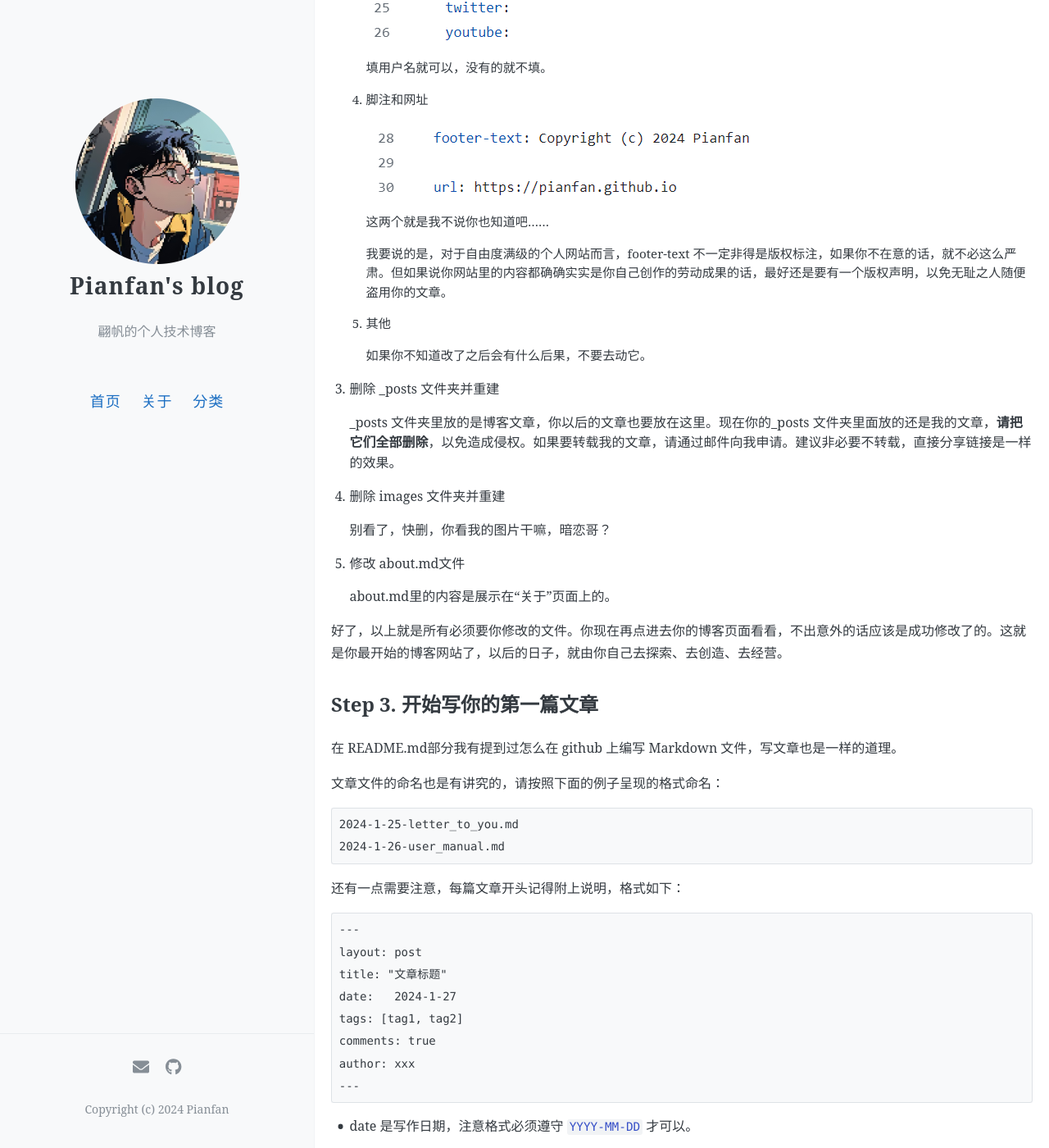
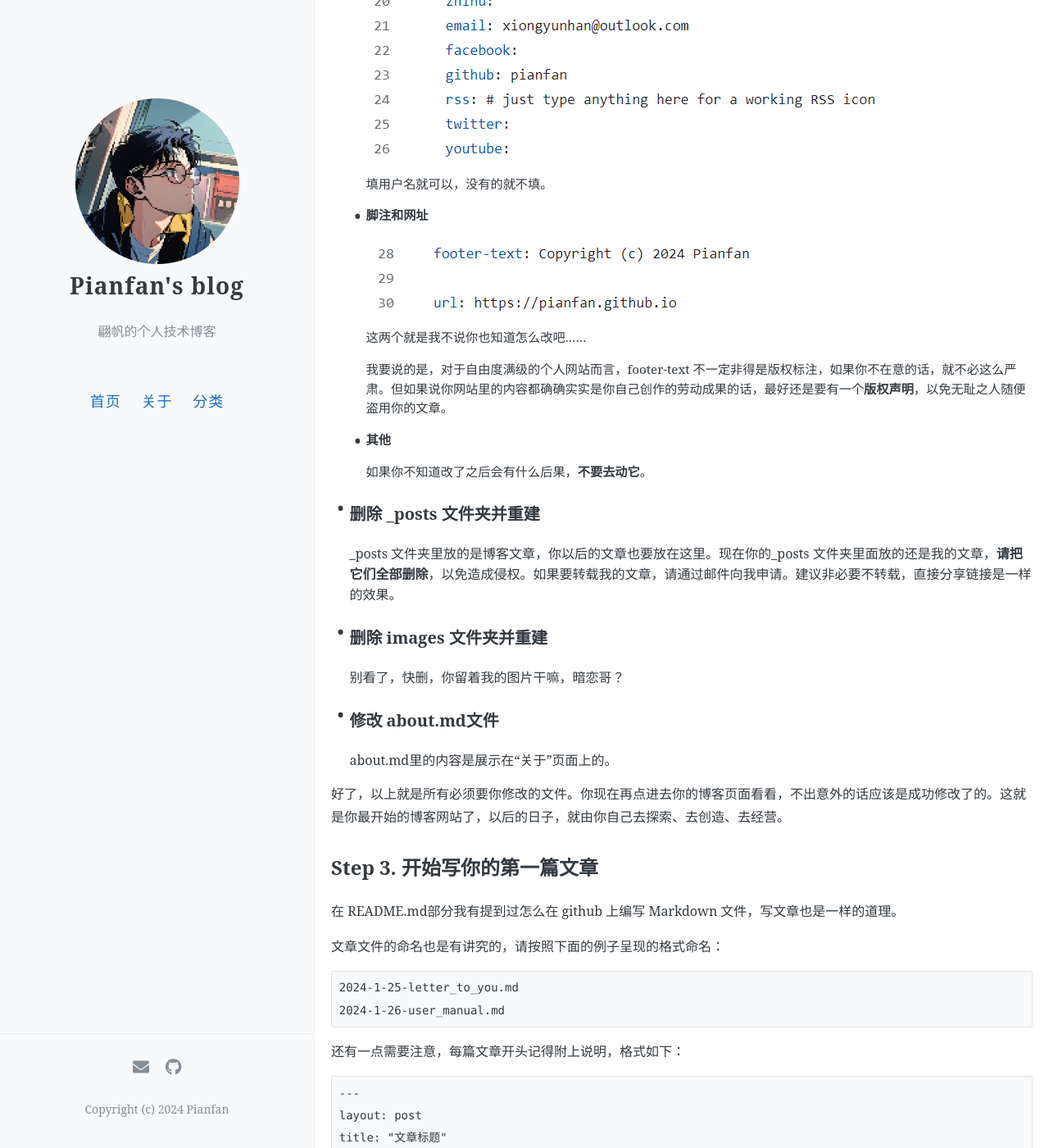
Before and after one commit to Alwyn-Tan/alwyn-tan.github.io, a Jekyll site: the page built from _posts/2024-1-27-build_own_website.md, in a window 1280 px wide and 1400 px high, scrolled down 3678 px. Shown: the whole window at 82% size. Built offline with Jekyll 4.4.1, drawn with Linux system fonts in a browser that asks for light colours; some of the changed text lies outside the part shown.

Commit message:
更新文章

```diff
--- a/_posts/2024-1-27-build_own_website.md
+++ b/_posts/2024-1-27-build_own_website.md
@@ -33,69 +35,69 @@ author: pianfan
 
 如果这时你在浏览器网址一栏搜索你刚刚建立的仓库名，出现的会是我的博客页面。因为你刚才是直接复刻的我的博客仓库，里面的文件都是我原来仓库里的文件。你需要修改几个文件里的几个最基本的地方，来使页面与你的个人信息相关联。
 
-1. 修改 README.md文件
+- ### 修改 README.md文件
 
-   README.md文件是对仓库的说明，一般来说第一行标题都是仓库名称，后面就是关于仓库的一些介绍。我只填写了最简要的说明，你可以根据你自己的情况来写，或者不写也可以，它并不影响我们的网站页面。
+  README.md文件是对仓库的说明，一般来说第一行标题都是仓库名称，后面就是关于仓库的一些介绍。我只填写了最简要的说明，你可以根据你自己的情况来写，或者不写也可以，它并不影响我们的网站页面。
 
-   要修改文件可直接点击文件名称，然后点击右上角的笔图案，即可开始编辑。
+  要修改文件可直接点击文件名称，然后点击右上角的笔图案，即可开始编辑。
 
-   ![点击笔](https://pianfan.github.io/images/pen.png)
+  ![点击笔](https://pianfan.github.io/images/pen.png)
 
-   .md 文件是 markdown 文件，使用的是 Markdown 语言。这一易学易用的语言将 HTML 里的一些常见标签都用带有特殊含义的符号来表示，大大方便了文档的书写，而且对代码类文本的支持度很高，因此深受程序员的喜爱。我们的博客文章也需要用 Markdown 进行写作。如果你还不了解这个语言，可以去看[菜鸟教程](https://www.runoob.com/markdown/md-tutorial.html)，非常简单。
+  .md 文件是 markdown 文件，使用的是 Markdown 语言。这一易学易用的语言将 HTML 里的一些常见标签都用带有特殊含义的符号来表示，大大方便了文档的书写，而且对代码类文本的支持度很高，因此深受程序员的喜爱。我们的博客文章也需要用 Markdown 进行写作。如果你还不了解这个语言，可以去看[菜鸟教程](https://www.runoob.com/markdown/md-tutorial.html)，非常简单。
 
-   令人欣喜的是，github 支持对 markdown 文件进行预览。当在 github 上对 markdown 文件进行编辑的时候，点击 Edit 旁边的 Preview，即可预览当前的页面效果。这在编辑过程中经常用来检查文章排版是否符合预期。
+  令人欣喜的是，github 支持对 markdown 文件进行预览。当在 github 上对 markdown 文件进行编辑的时候，点击 Edit 旁边的 Preview，即可预览当前的页面效果。这在编辑过程中经常用来检查文章排版是否符合预期。
 
-   ![切换预览](https://pianfan.github.io/images/preview.png)
+  ![切换预览](https://pianfan.github.io/images/preview.png)
 
-1. 修改 _config.yml 文件
+- ### 修改 _config.yml 文件
 
-   _config.yml 文件是博客网站的核心配置文件，里面包含了你想要显示在网站上的各种构造信息。下面我会一步一步告诉你哪些信息需要改。
+  _config.yml 文件是博客网站的核心配置文件，里面包含了你想要显示在网站上的各种构造信息。下面我会一步一步告诉你哪些信息需要改。
 
-   1. 网站名称和网站描述
+  - **网站名称和网站描述**
 
-      ![名称和描述](https://pianfan.github.io/images/name&desc.png)
+    ![名称和描述](https://pianfan.github.io/images/name&desc.png)
 
-      这个根据你自己的喜好来设置，不一定要仿造我的模式。比如你可以给你的博客网站取一个好听点的名字，网站描述也可以是简短的自我介绍或个性签名等任何你想表达的内容。
+    这个根据你自己的喜好来设置，不一定要仿造我的模式。比如你可以给你的博客网站取一个好听点的名字，网站描述也可以是简短的自我介绍或个性签名等任何你想表达的内容。
 
-   1. 个人头像和网站 logo
+  - **个人头像和网站 logo**
 
-      ![头像和logo](https://pianfan.github.io/images/avatar&ico.png)
+    ![头像和logo](https://pianfan.github.io/images/avatar&ico.png)
 
-      avatar 代表头像，后面的链接是你想显示在页面的头像图片的 url。favicon 指网站图标，即显示在浏览器标签页和收藏夹里的 logo，通常以 32 * 32 像素大小的 .ico 图片为宜，也可以不设置。注意不要直接用已经注册过的 logo 来当作自己的网站图标，否则有可能涉及到侵权问题。我的网站图标就是我自己设计的，与 GitHub 的 logo 有点相似，我确实是参照它来设计的。你们大概看得出来是一个熊的样子吧（
+    avatar 代表头像，后面的链接是你想显示在页面的头像图片的 url。favicon 指网站图标，即显示在浏览器标签页和收藏夹里的 logo，通常以 32 * 32 像素大小的 .ico 图片为宜，也可以不设置。注意不要直接用已经注册过的 logo 来当作自己的网站图标，否则有可能涉及到侵权问题。我的网站图标就是我自己设计的，与 GitHub 的 logo 有点相似，我确实是参照它来设计的。你们大概看得出来是一个熊的样子吧（
 
-      咱博客网站里的所有图片不是上传到 github 仓库里就可以显示到页面上了，需要用到图床。我用的是 [PicGo](https://picgo.github.io/PicGo-Doc/zh/)，只要与 github 仓库绑定就可以实现上传，且可以一键复制为 Markdown 形式，方便写文时插入图片。
+    咱博客网站里的所有图片不是上传到 github 仓库里就可以显示到页面上了，需要用到图床。我用的是 [PicGo](https://picgo.github.io/PicGo-Doc/zh/)，只要与 github 仓库绑定就可以实现上传，且可以一键复制为 Markdown 形式，方便写文时插入图片。
 
-      ![GitHub 设置](https://pianfan.github.io/images/picgoset.png)
+    ![GitHub 设置](https://pianfan.github.io/images/picgoset.png)
 
-      ![Markdown 形式](https://pianfan.github.io/images/markdownimg.png)
+    ![Markdown 形式](https://pianfan.github.io/images/markdownimg.png)
 
-   1. 个人社交链接
+  - **个人社交链接**
 
-      ![社交链接](https://pianfan.github.io/images/links.png)
+    ![社交链接](https://pianfan.github.io/images/links.png)
 
-      填用户名就可以，没有的就不填。
+    填用户名就可以，没有的就不填。
 
-   1. 脚注和网址
+  - **脚注和网址**
 
-      ![版权标注和网址](https://pianfan.github.io/images/footer&url.png)
+    ![版权标注和网址](https://pianfan.github.io/images/footer&url.png)
 
-      这两个就是我不说你也知道吧……
+    这两个就是我不说你也知道怎么改吧……
 
-      我要说的是，对于自由度满级的个人网站而言，footer-text 不一定非得是版权标注，如果你不在意的话，就不必这么严肃。但如果说你网站里的内容都确确实实是你自己创作的劳动成果的话，最好还是要有一个版权声明，以免无耻之人随便盗用你的文章。
+    我要说的是，对于自由度满级的个人网站而言，footer-text 不一定非得是版权标注，如果你不在意的话，就不必这么严肃。但如果说你网站里的内容都确确实实是你自己创作的劳动成果的话，最好还是要有一个**版权声明**，以免无耻之人随便盗用你的文章。
 
-   1. 其他
+  - **其他**
 
-      如果你不知道改了之后会有什么后果，不要去动它。
+    如果你不知道改了之后会有什么后果，**不要去动它**。
 
-1. 删除 _posts 文件夹并重建
+- ### 删除 _posts 文件夹并重建
 
    _posts 文件夹里放的是博客文章，你以后的文章也要放在这里。现在你的_posts 文件夹里面放的还是我的文章，**请把它们全部删除**，以免造成侵权。如果要转载我的文章，请通过邮件向我申请。建议非必要不转载，直接分享链接是一样的效果。
 
-1. 删除 images 文件夹并重建
+- ### 删除 images 文件夹并重建
 
-   别看了，快删，你看我的图片干嘛，暗恋哥？
+   别看了，快删，你留着我的图片干嘛，暗恋哥？
 
-1. 修改 about.md文件
+- ### 修改 about.md文件
 
    about.md里的内容是展示在“关于”页面上的。
 
@@ -139,4 +141,4 @@ author: pianfan
 
 如果有读者要求的话，我会考虑出本篇教程的后续，来讲解具体怎么操作来改变博客的结构、样式和添加功能。
 
-我应该不会讲 HTML、CSS 和 JavaScript 的语法规则，因为笔者实在觉得没有这个必要，笔者的目标也不是成为 Web 前端工程师，这些东西我也只是浅尝辄止。如果你正在找这方面的学习资源，可以去读 [MDN Web Docs](https://developer.mozilla.org/zh-CN/)，这应该算是最权威的前端文档了，而且浅显易懂、内容精简，小白也能轻松掌握。[菜鸟教程](https://www.runoob.com/)的前端教程还要全面一点，也是专门为初学者设计的。笔者建议可以两个同时进行，先看一个学习完一节内容，再看另一个巩固一下，这也达到了练习和查漏补缺的效果。
+我应该不会讲 HTML、CSS 和 JavaScript 的语法规则，因为笔者实在觉得没有这个必要，笔者的目标也不是成为 Web 前端工程师，这些东西我也只是浅尝辄止。如果你正在找这方面的学习资源，可以去读 [MDN Web Docs](https://developer.mozilla.org/zh-CN/)，这应该算是最权威的前端文档了，而且浅显易懂、内容精简，小白也能轻松掌握。[菜鸟教程](https://www.runoob.com/)的前端教程还要全面一点，也是专门为初学者设计的。笔者建议可以两个同时进行，先看一个学习完一节内容，再看另一个巩固一下，这也达到了练习和查漏补缺的效果。如果你比较倾向于跟着视频学习，那更不用说了，b站一抓一大把。
```
Also changed, not shown: other parts of _posts/2024-1-27-build_own_website.md (+4 -2 lines), _posts/2024-1-25-letter_to_you.md (+1 -3 lines), _posts/2024-1-26-user_manual.md (+10 -4 lines).
